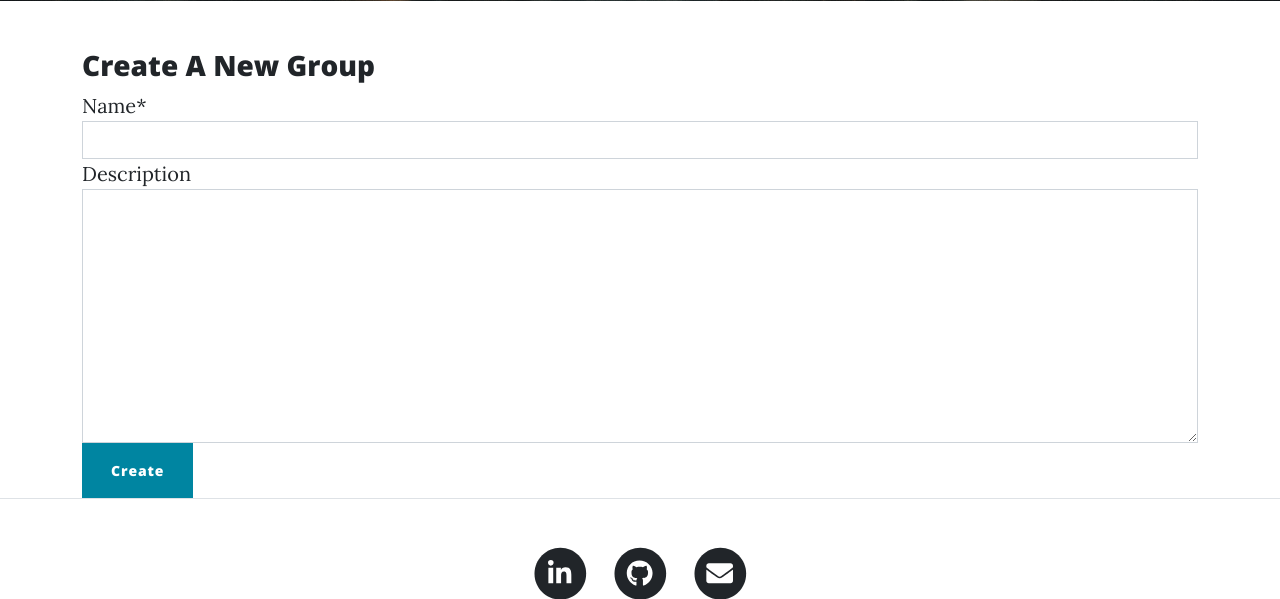
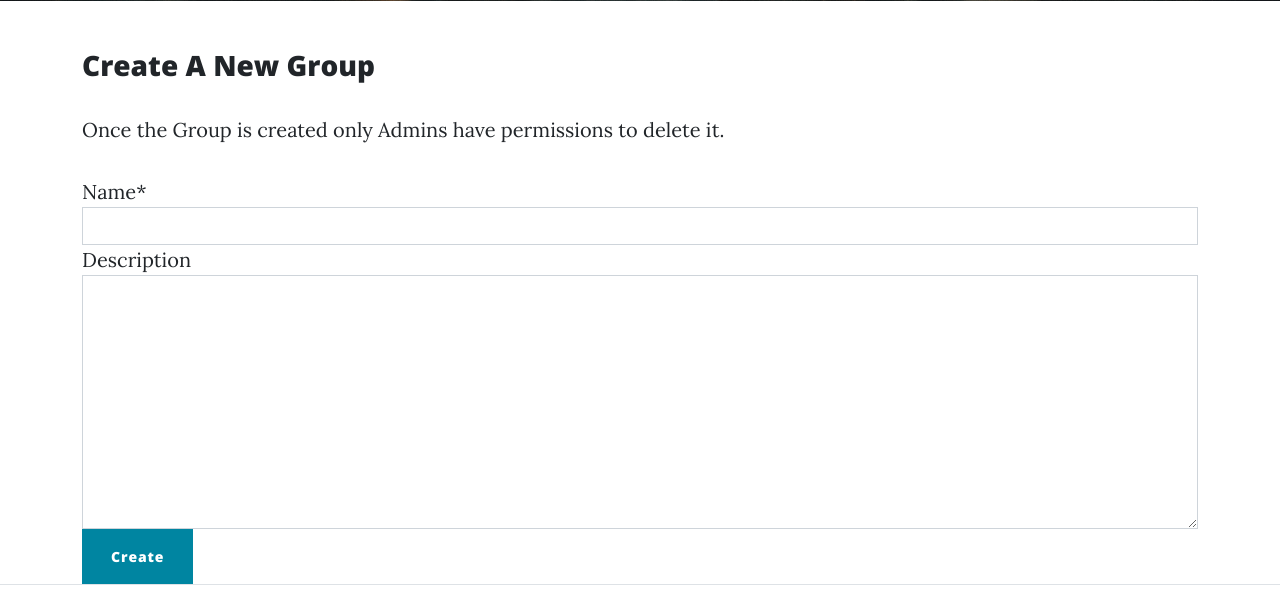
Before and after one commit to ChristianVillalba/social_media, a Django app: page /groups/new/ in a window 1280 px wide. Shown: the part 543-1142 px from the top of the page. Run offline with Django 3.2, Linux system fonts and the light colour scheme; a user stored in the database is signed in; some libraries are stand-ins or nearby versions.

Commit message:
adds tol

```diff
--- a/socialsite/groups/templates/groups/group_form.html
+++ b/socialsite/groups/templates/groups/group_form.html
@@ -4,6 +4,7 @@
 {% block group_content %}
 <div class="container">
   <h3>Create A New Group</h3>
+  <p>Once the Group is created only Admins have permissions to delete it.</p>
   <form method="POST" action="{% url 'groups:create' %}" id="groupForm">
     {% csrf_token %}
     {{ form|crispy }}
```
